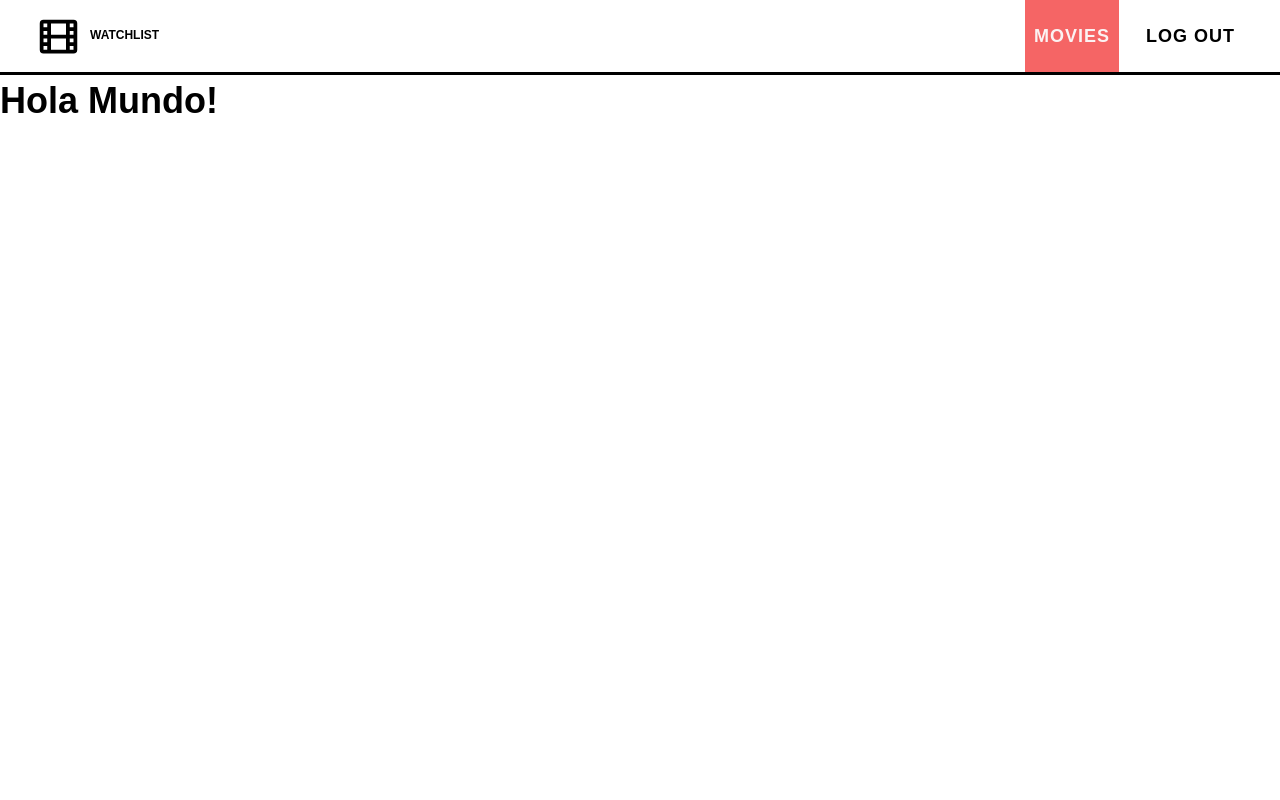
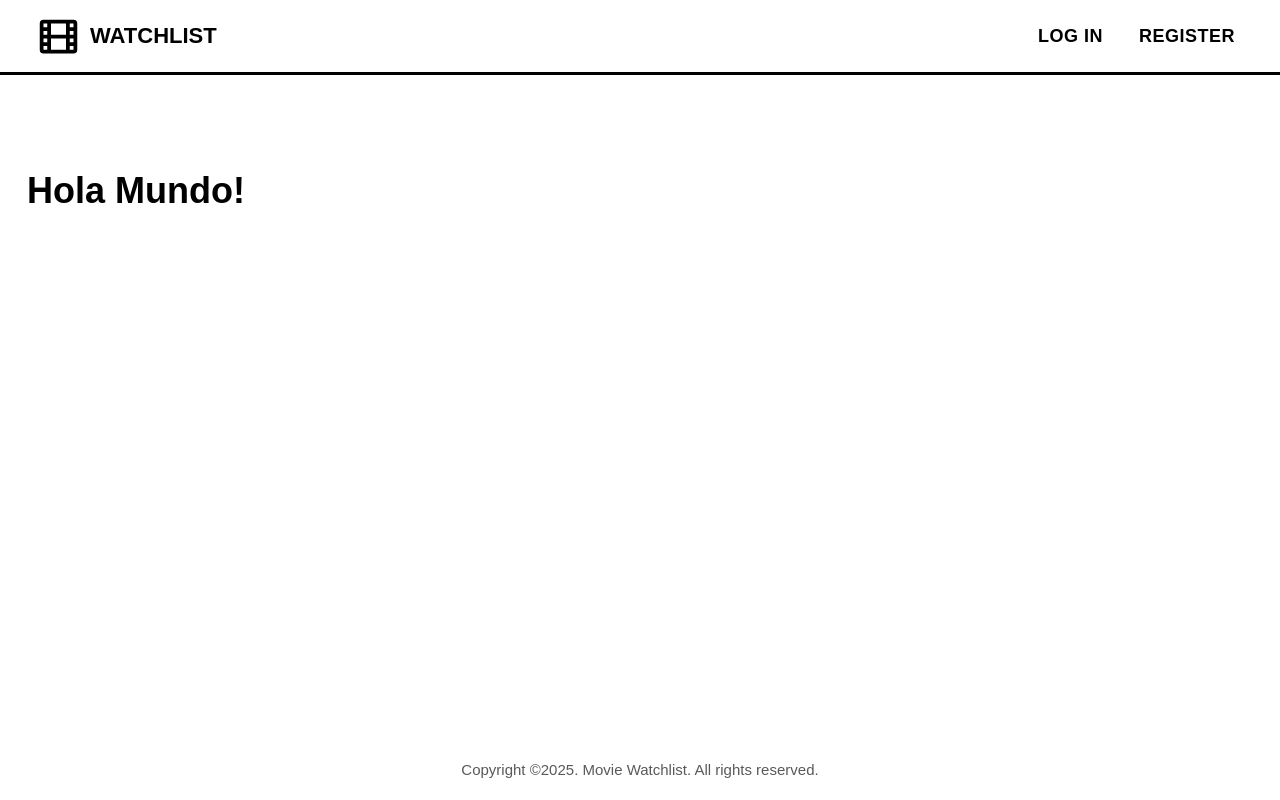
Before and after one commit to Socrates-Programmer/WATCHLIST, a Flask app: page / in a window 1280 px wide. Run offline with Flask 3, Linux system fonts and the light colour scheme.

Commit message:
Footer added, and some aesthetic space in Body.

```diff
--- a/movie_library/static/css/main.css
+++ b/movie_library/static/css/main.css
@@ -46,11 +46,24 @@ html {
 }
 
 body {
+    display: flex;
+    flex-direction: column;
     /* Sets the shared font characteristics, so that that they can be inherited globally */
     font-family: "Public Sans", sans-serif;
     color: var(--text-dark);
     line-height: 1.45;
     background-color: var(--background-color);
+}
+
+.main {
+    flex-grow: 1;
+    padding: 3rem 1.5rem 2rem 1.5rem ;
+}
+
+@media screen and (min-width: 30em){
+    .main {
+        padding-top: 5rem;
+    }
 }
 
 .header {
@@ -72,8 +85,8 @@ body {
 .logo__name {
 margin-left: 0.5rem;
 text-transform: uppercase;
-font-weight: 600;
-font-size: 12px;
+font-weight: 800;
+font-size: 22px;
 }
 
 .nav-container {
@@ -116,13 +129,20 @@ color: inherit;
 .nav__item {
 
 font-weight: 600;
-letter-spacing: 1px;
+letter-spacing: 0.5px;
 text-transform: uppercase;
 }
 
 .logo__icon {
-    width: 2.5rem;
-    height: 2.5rem;
+    width: 2.5em;
+    height: 2.5em;
+}
+
+.footer {
+
+    padding: 1rem 0;
+    color: var(--text-muted);
+    text-align: center;
 }
 
   /* Button styles that we'll share across our site */
--- a/movie_library/templates/layout.html
+++ b/movie_library/templates/layout.html
@@ -1,4 +1,5 @@
 {% from "macros/nav.html" import header %}
+{% from "macros/footer.html" import footer %}
 
 <!DOCTYPE html>
 <html lang="en">
@@ -14,10 +15,11 @@
 
 </head>
 <body>
-    {{ header("2", "") }}
+    {{ header(session.get("email"), session.get("theme")) }}
     <main class="main">
         {% block main_content %} {% endblock %}
     </main>
 
+    {{ footer() }}
 </body>
 </html>
--- /dev/null
+++ b/movie_library/templates/macros/footer.html
@@ -0,0 +1,9 @@
+{% macro footer() %}
+
+<footer class="footer">
+
+    <small>Copyright &copy;2025. Movie Watchlist. All rights reserved.</small>
+
+</footer>
+
+{% endmacro %}
```
